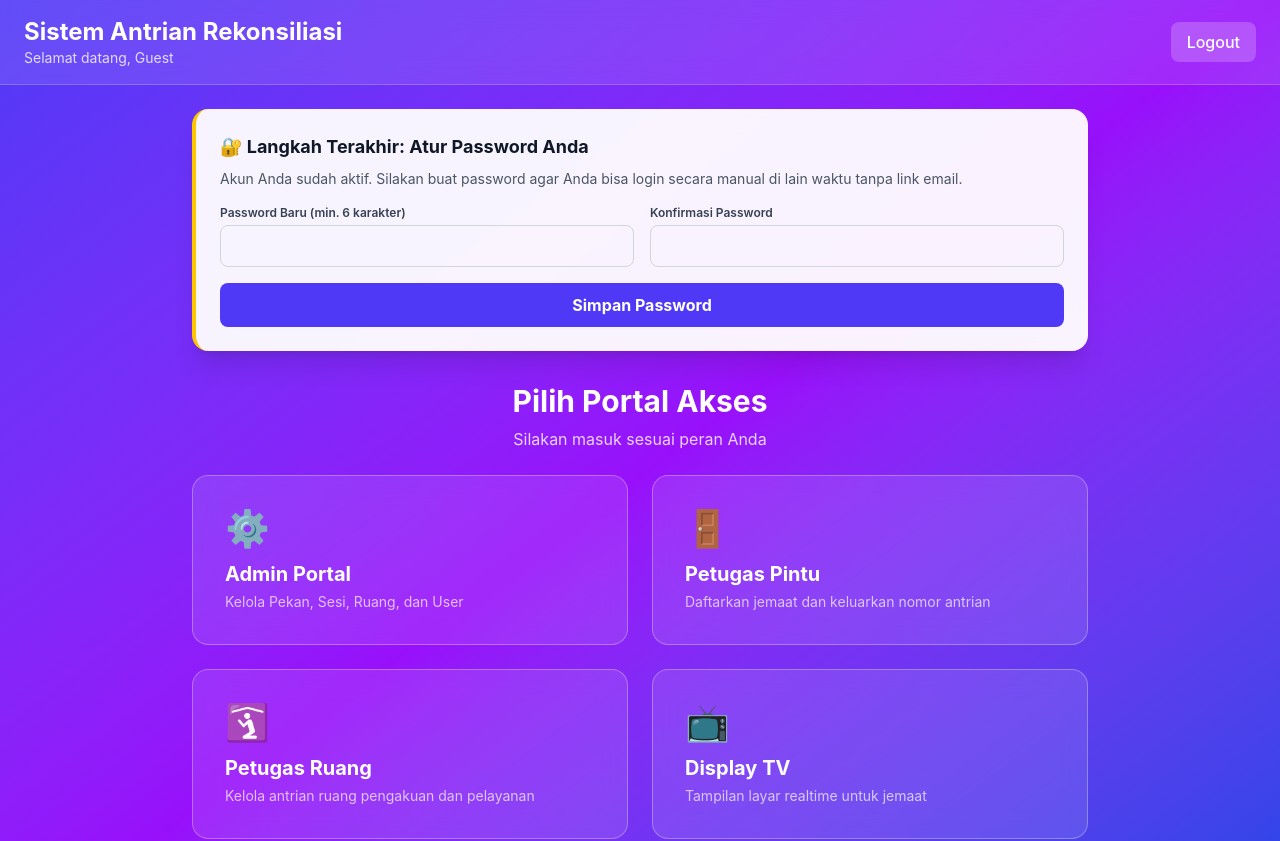
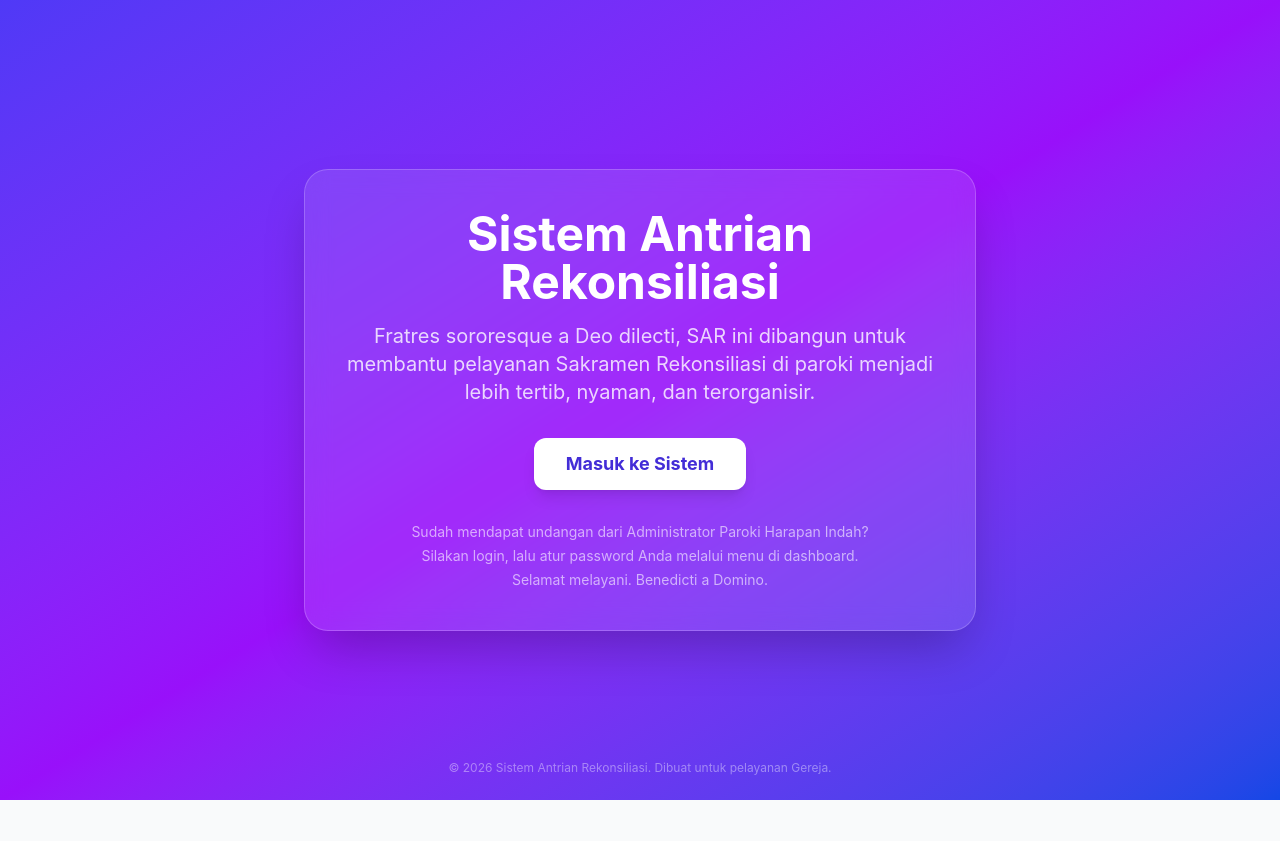
Before and after one commit to primebase2024-dev/sistem-rekonsiliasi, a React (Vite) app: page / in a window 1280 px wide. Shown: the top 841 px of the page. After the commit the page ends 800 px from the top, so only its background shows below. Built offline with nearby package versions, Linux system fonts and the light colour scheme; no server answers.

Commit message:
Fix: Home, Remove unused navigate and useEffect in Home.tsx

```diff
--- a/src/pages/Dashboard.tsx
+++ /dev/null
@@ -1,58 +0,0 @@
-import { useAuth } from '../contexts/AuthContext'
-import { useNavigate } from 'react-router-dom'
-
-export function Dashboard() {
-  const { user, profile, signOut } = useAuth()
-  const navigate = useNavigate()
-
-  async function handleLogout() {
-    await signOut()
-    navigate('/login')
-  }
-
-  return (
-    <div className="min-h-screen bg-gray-50">
-      <nav className="bg-white shadow">
-        <div className="max-w-7xl mx-auto px-4 sm:px-6 lg:px-8">
-          <div className="flex justify-between h-16">
-            <div className="flex">
-              <div className="flex-shrink-0 flex items-center">
-                <span className="text-xl font-bold text-indigo-600">SAR</span>
-              </div>
-            </div>
-            <div className="flex items-center">
-              <div className="ml-3 relative flex items-center space-x-4">
-                <div className="text-right">
-                  <p className="text-sm font-medium text-gray-700">{profile?.full_name || 'User'}</p>
-                  <p className="text-xs text-gray-500">{profile?.role || 'Unknown Role'}</p>
-                </div>
-                <button
-                  onClick={handleLogout}
-                  className="bg-white border border-gray-300 rounded-md shadow-sm py-2 px-4 inline-flex justify-center text-sm font-medium text-gray-700 hover:bg-gray-50"
-                >
-                  Logout
-                </button>
-              </div>
-            </div>
-          </div>
-        </div>
-      </nav>
-
-      <main className="max-w-7xl mx-auto py-6 sm:px-6 lg:px-8">
-        <div className="px-4 py-6 sm:px-0">
-          <div className="border-4 border-dashed border-gray-200 rounded-lg h-96 flex items-center justify-center">
-            <div className="text-center">
-              <h2 className="text-2xl font-bold text-gray-900">Dashboard Placeholder</h2>
-              <p className="mt-2 text-gray-600">
-                Logged in as: {user?.email}
-              </p>
-              <p className="mt-1 text-gray-500 text-sm">
-                Phase 1 Foundation Complete. Ready for Phase 2: Database.
-              </p>
-            </div>
-          </div>
-        </div>
-      </main>
-    </div>
-  )
-}
--- a/src/pages/Home.tsx
+++ b/src/pages/Home.tsx
@@ -1,15 +1,16 @@
 import { useState, type FormEvent } from 'react'
-import { Link, useNavigate } from 'react-router-dom'
+import { Link } from 'react-router-dom'
 import { supabase } from '../lib/supabase'
 import { useAuth } from '../contexts/AuthContext'
 
 export function Home() {
-  const { profile, signOut } = useAuth()
-  const navigate = useNavigate()
-
+  const { user, profile, signOut } = useAuth()
   const [passwordForm, setPasswordForm] = useState({ newPass: '', confirmPass: '' })
   const [passLoading, setPassLoading] = useState(false)
   const [passMessage, setPassMessage] = useState('')
+
+  // Jika user baru saja login via magic link, kita bisa cek apakah mereka perlu set password
+  // (Untuk simplifikasi, kita tampilkan form ini jika user sudah login)
 
   async function handleUpdatePassword(e: FormEvent) {
     e.preventDefault()
@@ -38,9 +39,50 @@ export function Home() {
 
   async function handleLogout() {
     await signOut()
-    navigate('/login')
+    //navigate('/login')
   }
 
+  // --- KONDISI 1: USER BELUM LOGIN (Tampilan Publik) ---
+  if (!user) {
+    return (
+      <div className="min-h-screen bg-gradient-to-br from-indigo-600 via-purple-600 to-blue-700 flex flex-col items-center justify-center p-6 text-center">
+        <div className="max-w-2xl w-full bg-white/10 backdrop-blur-md border border-white/20 rounded-3xl p-10 shadow-2xl">
+          <h1 className="text-4xl md:text-5xl font-bold text-white mb-4">
+            Sistem Antrian Rekonsiliasi
+          </h1>
+          <p className="text-xl text-white/80 mb-8">
+            Fratres sororesque a Deo dilecti, SAR ini dibangun untuk membantu pelayanan Sakramen Rekonsiliasi di paroki menjadi lebih tertib, nyaman, dan terorganisir.
+          </p>
+
+          {/* Hanya ada satu tombol utama: Masuk */}
+          <div className="flex justify-center">
+            <Link
+              to="/login"
+              className="bg-white text-indigo-700 font-bold px-8 py-3 rounded-xl hover:bg-gray-100 transition shadow-lg text-lg"
+            >
+              Masuk ke Sistem
+            </Link>
+          </div>
+
+          <div className="mt-8 text-white/60 text-sm space-y-1">
+            <p>Sudah mendapat undangan dari Administrator Paroki Harapan Indah?</p>
+            <p>
+              Silakan login, lalu atur password Anda melalui menu di dashboard.
+            </p>
+            <p>
+              Selamat melayani. Benedicti a Domino.
+            </p>
+          </div>
+        </div>
+
+        <div className="absolute bottom-6 text-white/40 text-xs">
+          &copy; {new Date().getFullYear()} Sistem Antrian Rekonsiliasi. Dibuat untuk pelayanan Gereja.
+        </div>
+      </div>
+    )
+  }
+
+  // --- KONDISI 2: USER SUDAH LOGIN (Tampilan Dashboard Portal) ---
   return (
     <div className="min-h-screen bg-gradient-to-br from-indigo-600 via-purple-600 to-blue-700 flex flex-col">
       {/* Header */}
@@ -66,10 +108,10 @@ export function Home() {
           {/* Kartu Atur Password (Hanya muncul jika user baru login via invite) */}
           <div className="bg-white/95 backdrop-blur-md rounded-2xl p-6 shadow-xl border-l-4 border-yellow-400">
             <h3 className="text-lg font-bold text-gray-900 mb-2 flex items-center gap-2">
-              🔐 Langkah Terakhir: Atur Password Anda
+              🔐 Atur Password Anda
             </h3>
             <p className="text-sm text-gray-600 mb-4">
-              Akun Anda sudah aktif. Silakan buat password agar Anda bisa login secara manual di lain waktu tanpa link email.
+              Akun Anda sudah aktif. Silakan buat password agar Anda bisa login secara manual di lain waktu.
             </p>
 
             {passMessage && (
--- a/src/pages/admin/AdminLayout.tsx
+++ b/src/pages/admin/AdminLayout.tsx
@@ -21,7 +21,7 @@ export function AdminLayout() {
 
   async function handleLogout() {
     await signOut()
-    navigate('/login')
+    navigate('/')
   }
 
   return (
--- a/src/pages/pintu/PintuDashboard.tsx
+++ b/src/pages/pintu/PintuDashboard.tsx
@@ -89,7 +89,7 @@ export function PintuDashboard() {
 
   async function handleLogout() {
     await signOut()
-    navigate('/login')
+    navigate('/')
   }
 
   // Format nomor dengan leading zero (misal: 1 -> #001)
--- a/src/pages/ruang/RuangDashboard.tsx
+++ b/src/pages/ruang/RuangDashboard.tsx
@@ -226,7 +226,7 @@ export function RuangDashboard() {
 
   async function handleLogout() {
     await signOut()
-    navigate('/login')
+    navigate('/')
   }
 
   const formatNomor = (nomor: number) => `#${nomor.toString().padStart(3, '0')}`
```
